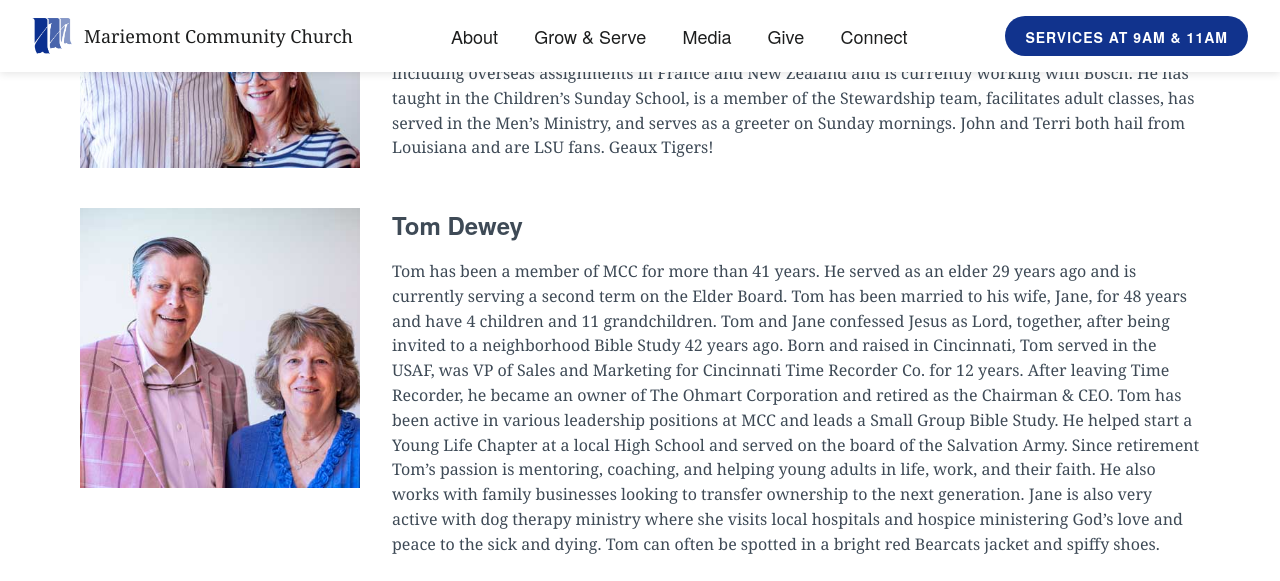
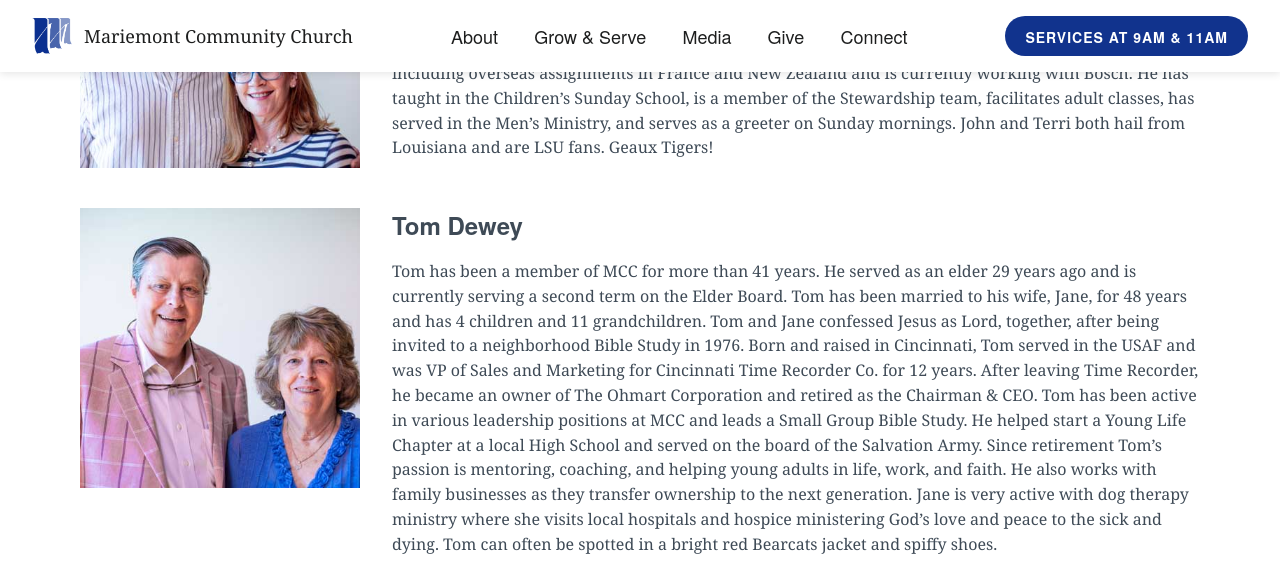
Before and after one commit to lukemoderwell/mariemont, a Jekyll site: the page built from about.md, in a window 1280 px wide and 900 px high, scrolled down 4324 px, cut to the strip 0-581 px from the top of the window. Built offline with Jekyll 4.4.1, drawn with Linux system fonts in a browser that asks for light colours; nearby versions of some CDN libraries.

Commit message:
Updated Tom Dewey

```diff
--- a/_people/tom-dewey.markdown
+++ b/_people/tom-dewey.markdown
@@ -6,4 +6,4 @@
 image: "/uploads/Tom-and-Jane.jpg"
 ---
 
-Tom has been a member of MCC for more than 41 years. He served as an elder 29 years ago and is currently serving a second term on the Elder Board. Tom has been married to his wife, Jane, for 48 years and have 4 children and 11 grandchildren. Tom and Jane confessed Jesus as Lord, together, after being invited to a neighborhood Bible Study 42 years ago. Born and raised in Cincinnati, Tom served in the USAF, was VP of Sales and Marketing for Cincinnati Time Recorder Co. for 12 years. After leaving Time Recorder, he became an owner of The Ohmart Corporation and retired as the Chairman & CEO. Tom has been active in various leadership positions at MCC and leads a Small Group Bible Study. He helped start a Young Life Chapter at a local High School and served on the board of the Salvation Army. Since retirement Tom’s passion is mentoring, coaching, and helping young adults in life, work, and their faith. He also works with family businesses looking to transfer ownership to the next generation. Jane is also very active with dog therapy ministry where she visits local hospitals and hospice ministering God’s love and peace to the sick and dying. Tom can often be spotted in a bright red Bearcats jacket and spiffy shoes.
+Tom has been a member of MCC for more than 41 years. He served as an elder 29 years ago and is currently serving a second term on the Elder Board. Tom has been married to his wife, Jane, for 48 years and has 4 children and 11 grandchildren. Tom and Jane confessed Jesus as Lord, together, after being invited to a neighborhood Bible Study in 1976. Born and raised in Cincinnati, Tom served in the USAF and was VP of Sales and Marketing for Cincinnati Time Recorder Co. for 12 years. After leaving Time Recorder, he became an owner of The Ohmart Corporation and retired as the Chairman & CEO. Tom has been active in various leadership positions at MCC and leads a Small Group Bible Study. He helped start a Young Life Chapter at a local High School and served on the board of the Salvation Army. Since retirement Tom’s passion is mentoring, coaching, and helping young adults in life, work, and faith. He also works with family businesses as they transfer ownership to the next generation. Jane is very active with dog therapy ministry where she visits local hospitals and hospice ministering God’s love and peace to the sick and dying. Tom can often be spotted in a bright red Bearcats jacket and spiffy shoes.
```
